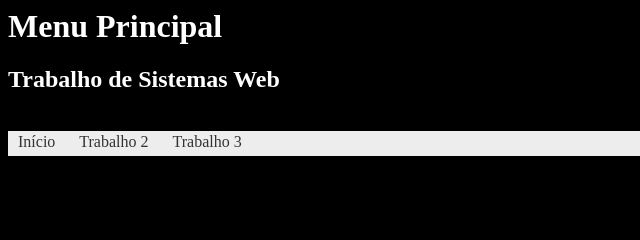
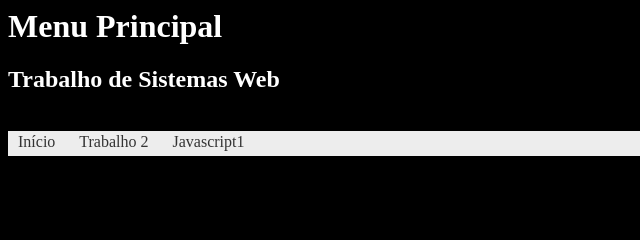
Before and after one commit to Nunoamaral17/Trabalhos-de-S.W, a plain HTML site: page index.html in a window 1280 px wide. Shown: the top 240 px of the page, 0-640 px from the left. Drawn offline with Linux system fonts and the light colour scheme.

Commit message:
Update index.html

```diff
--- a/index.html
+++ b/index.html
@@ -121,7 +121,7 @@
         <ul>
             <li><a href = "index.html">Início</a></li>
             <li><a href = "cidade.html">Trabalho 2</a></li>
-            <li><a href = "Exercícios.html"  >Trabalho 3</a></li>
+            <li><a href = "Escolher a cor do carro.html"  >Javascript1</a></li>
 
         </ul>
     </nav>
```
